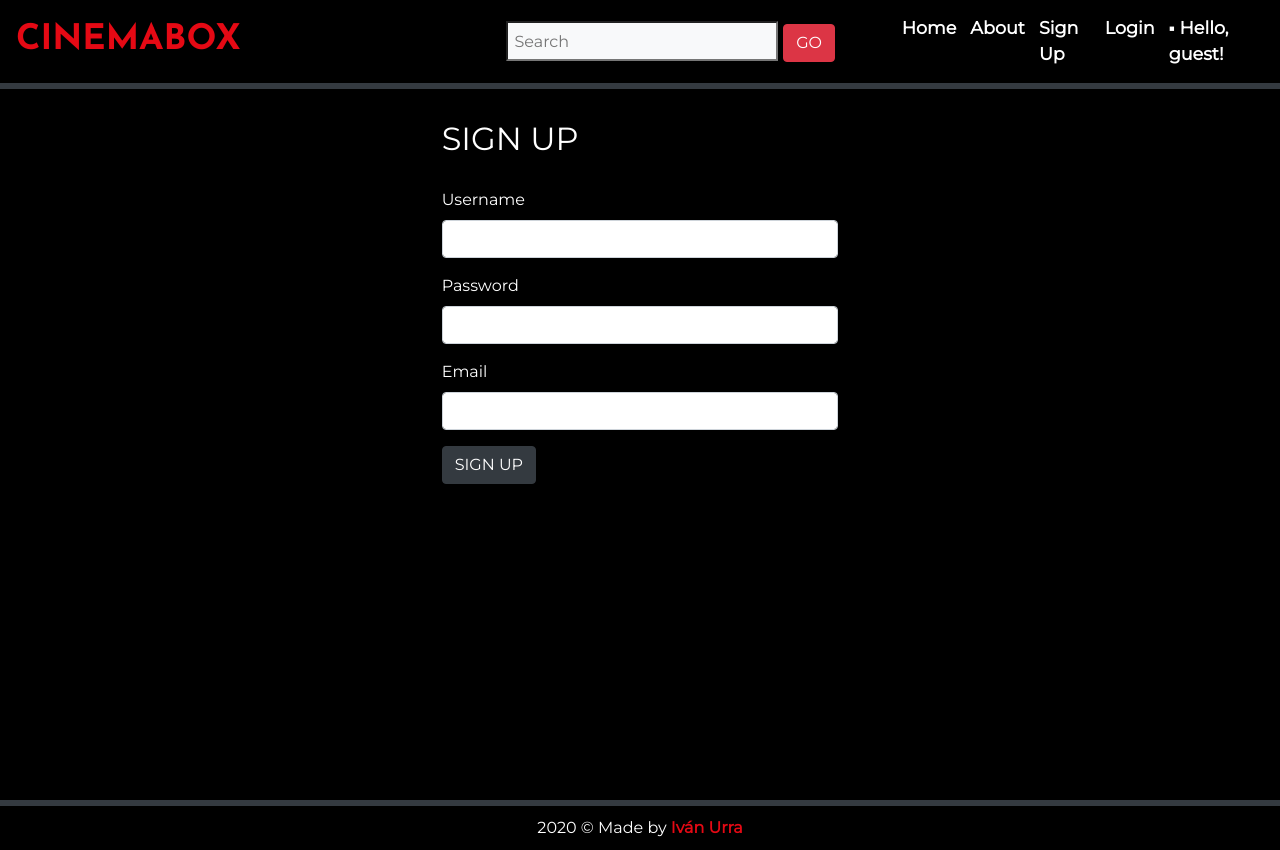
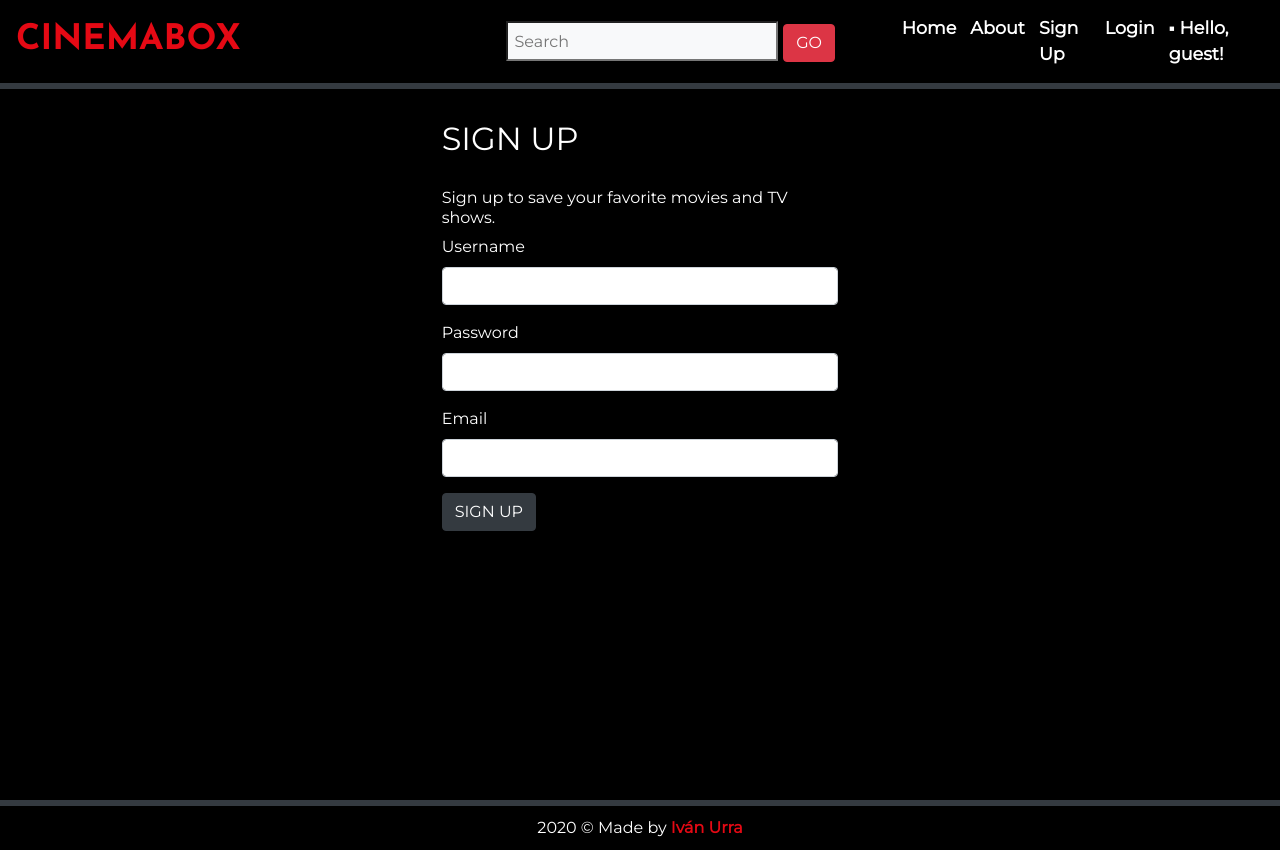
Before and after one commit to ivanurra/cinema_box_frontend, a React (Create React App) app: page /signup in a window 1280 px wide. Built offline with nearby package versions, Linux system fonts and the light colour scheme; no server answers.

Commit message:
frontend ready

```diff
--- a/src/components/pages/signup/Signup.js
+++ b/src/components/pages/signup/Signup.js
@@ -45,6 +45,7 @@ class Signup extends Component {
                     <Row className="justify-content-center">
                         <Col md={{span: 4}}>
                             <h1>SIGN UP</h1>
+                            <h6>Sign up to save your favorite movies and TV shows.</h6>
                             <Form onSubmit={this.handleFormSubmit}>
                                 <Form.Group>
                                     <Form.Label>Username</Form.Label>
```
